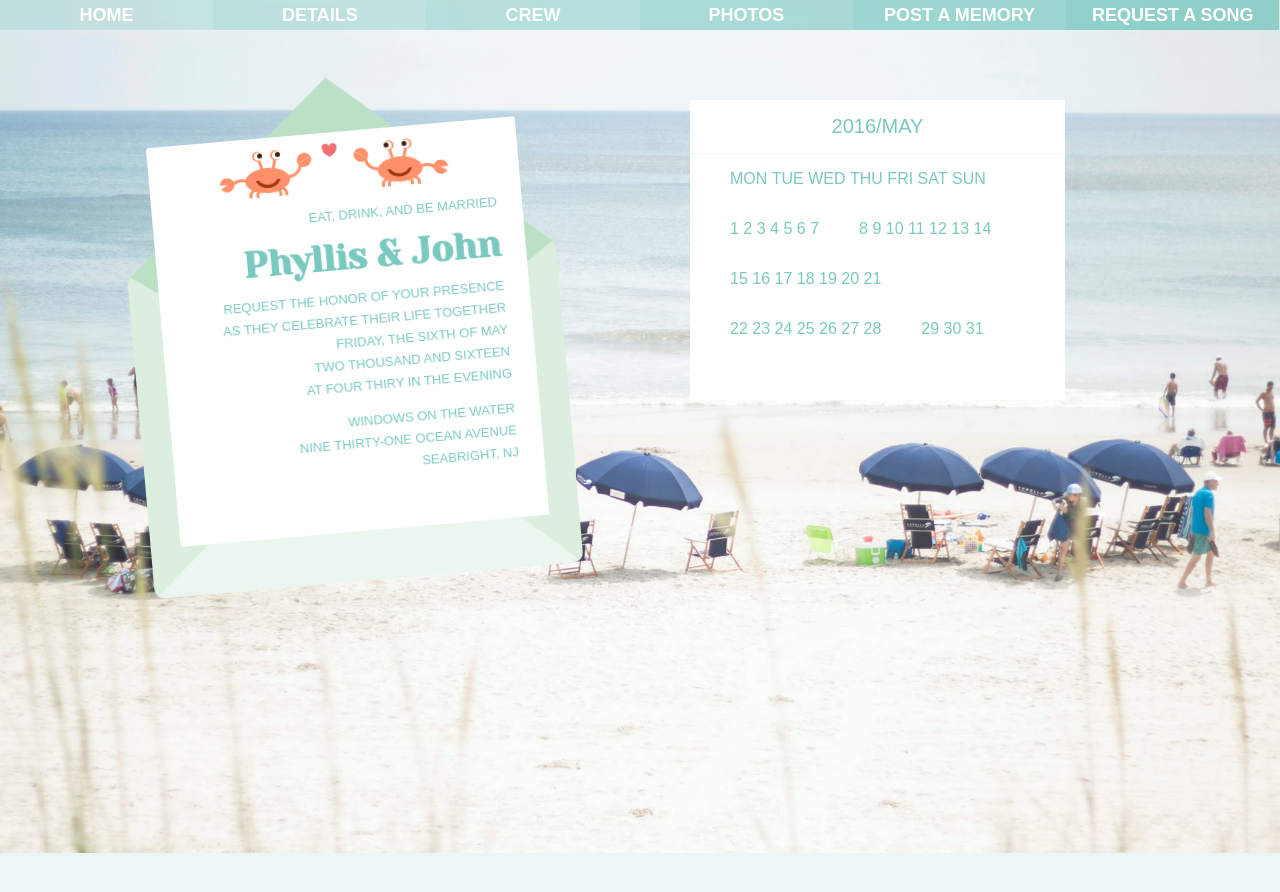
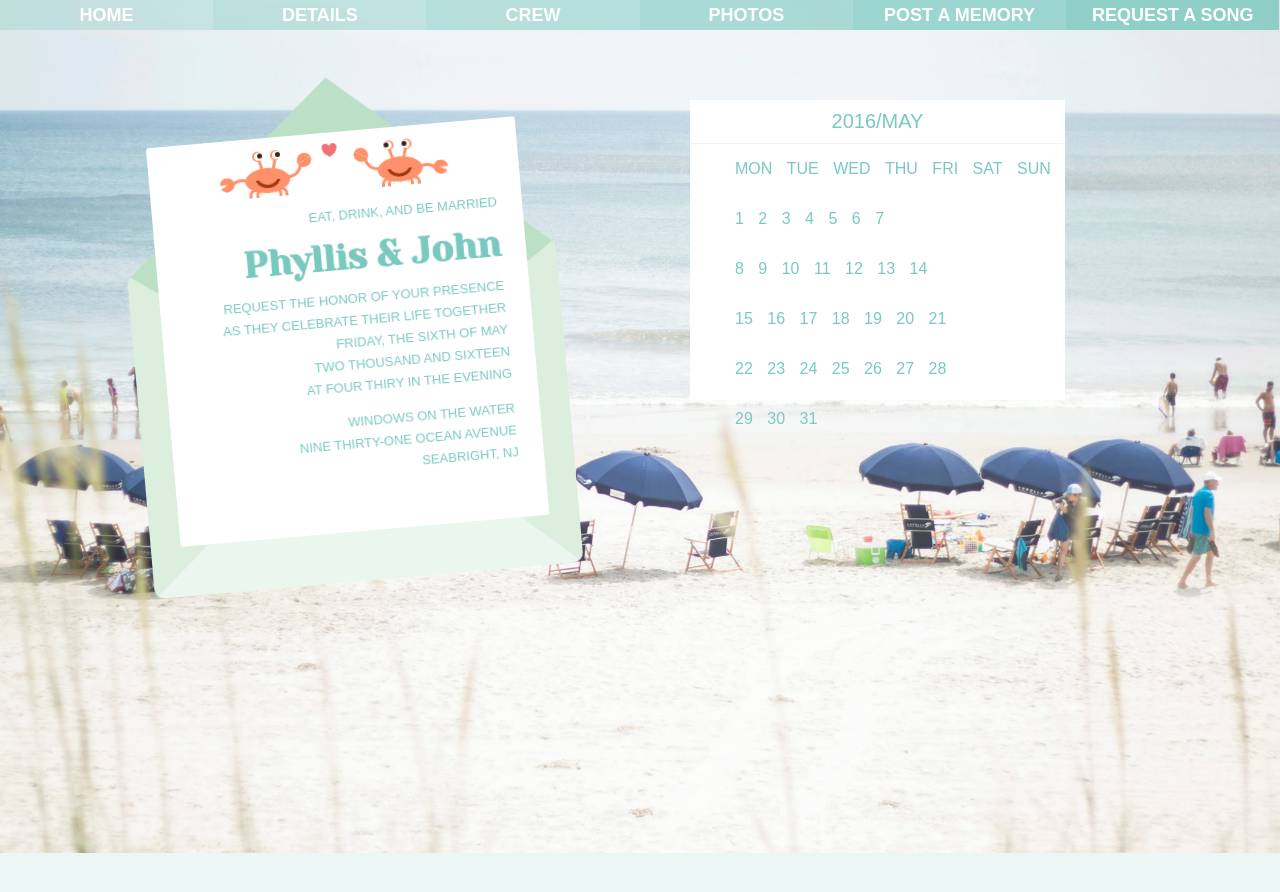
Before and after one commit to phyllisandjohn/phyllisandjohn.github.io, a Jekyll site: the page details/index.html, which Jekyll copies as it is, in a window 1280 px wide. Shown: the top 892 px of the page. Built offline with Jekyll 4.4.1, drawn with Linux system fonts in a browser that asks for light colours.

Commit message:
Update index.html

```diff
--- a/details/index.html
+++ b/details/index.html
@@ -42,7 +42,7 @@
 .calendar .calendar-header{
 	border-bottom: 1px solid rgb(235,246,245);
 	font-size: 20px;
-	padding: 15px;
+	padding: 10px;
 }
 
 .calendar ul {
@@ -51,6 +51,7 @@
 
 .calendar ul li {
 	display: inline;
+	padding: 0px 5px 0px 5px;
 }
 
 img {
```
